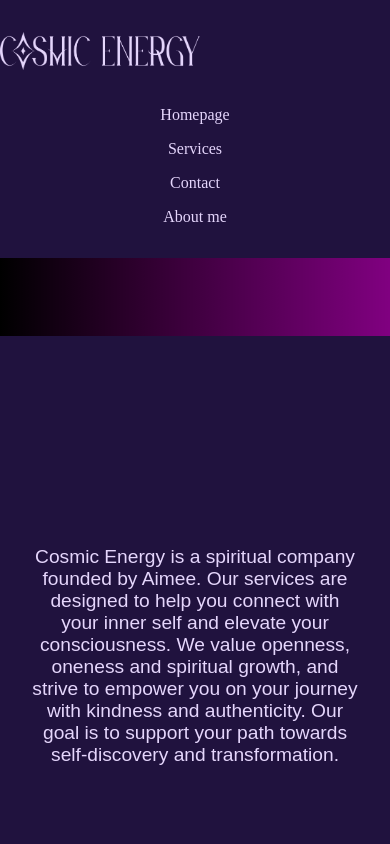
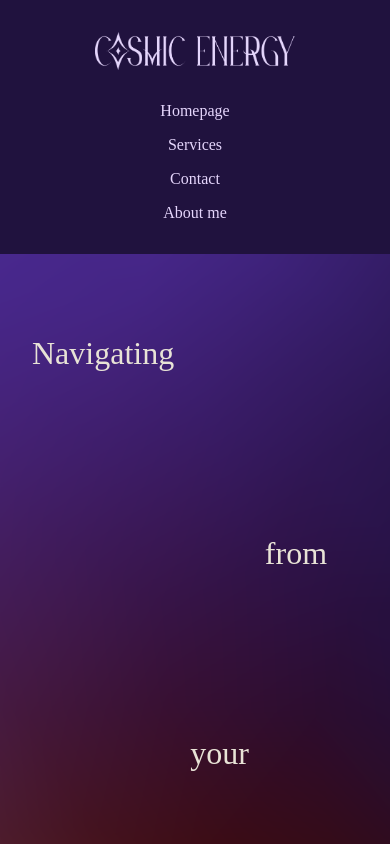
Before and after one commit to deshandeshandeshan/cosmicenergywithaimee, a React (Create React App) app in the folder client/: page / in a window 390 px wide. Shown: the top 844 px of the page. Built offline with nearby package versions, Linux system fonts and the light colour scheme; a web font is replaced by a local one.

Commit message:
implemented a temporary gradient for homepage header and footer. Will update with responsive gradients later

```diff
--- a/client/src/components/Footer.css
+++ b/client/src/components/Footer.css
@@ -1,5 +1,5 @@
 .footer {
-    background-color: #20123E;
+    background-image: url("../images/Footer_Gradient.png");
 }
 
 .mobileGrid {
--- a/client/src/components/Header.css
+++ b/client/src/components/Header.css
@@ -37,6 +37,7 @@ a {
 }
 
 .navBrand {
+    display: block;
     margin: 0 auto;
     padding-top: 2rem;
 }
--- a/client/src/components/Homepage.css
+++ b/client/src/components/Homepage.css
@@ -3,6 +3,48 @@
     grid-template-columns: repeat(4, 1fr);
     gap: 0 1rem;
     padding: 4rem 2rem;
+}
+
+.headerGradient {
+    min-height: 30rem;
+}
+
+.homepageHeaderGradient {
+    height: 50rem;
+    width: 100%;
+    background-position: center center;
+    background-image: url("../images/Header_Gradient.png");
+    display: grid;
+    grid-template-columns: repeat(4, 1fr);
+    grid-template-rows: repeat(4, 1fr);
+    padding: 0 2rem;
+    gap: 0 1rem;
+
+}
+
+.gradientGridAlign {
+    display: grid;
+    align-items: center;
+}
+
+.headerGradientItemB {
+    grid-column-start: 1;
+    grid-row-start: 1;
+}
+
+.headerGradientItemC {
+    grid-column-start: 3;
+    grid-row-start: 2;
+}
+
+.headerGradientItemD {
+    grid-column-start: 2;
+    grid-row-start: 3;
+}
+
+.headerGradientItemE {
+    grid-column-start: 3;
+    grid-row-start: 4;
 }
 
 .gridCentered {
--- a/client/src/components/Homepage.js
+++ b/client/src/components/Homepage.js
@@ -3,13 +3,26 @@ import tree from "../images/tree.jpg";
 import reiki from "../images/reiki.jpg";
 import aboutMe from "../images/about_me.jpg";
 import HomepageSvgGradient from "./HomepageSvgGradient";
+import headerGradient from "../images/Header_Gradient.png";
 import "./Homepage.css";
 
 const Homepage = () => {
   return (
     <main>
-      <div>
-        <HomepageSvgGradient />
+      <div className="homepageHeaderGradient">
+        <h1 className="headerGradientItemB headerGridPadding gradientGridAlign textColourCream">
+          Navigating
+        </h1>
+        <h1 className="headerGradientItemC headerGridPadding gradientGridAlign textColourCream">
+          from
+        </h1>
+        <h1 className="headerGradientItemD headerGridPadding gradientGridAlign textColourCream">
+          your
+        </h1>
+        <h1 className="headerGradientItemE headerGridPadding gradientGridAlign textColourCream">
+          heartspace
+        </h1>
+        {/* <HomepageSvgGradient /> */}
       </div>
       <div className="homepageSectionOne">
         <div className="homepageIntroduction sectionOnegridPadding gridCentered">
```
Also changed, not shown: client/src/images/Footer_Gradient.png (added), client/src/images/Header_Gradient.png (added).
